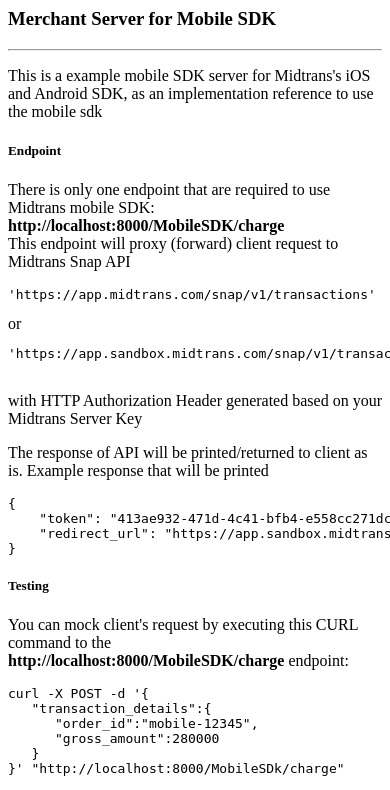
After one commit to gheav/codeigniter-midtrans, a CodeIgniter app: the page made by application/views/midtrans/charge.php in a window 390 px wide; the page is wider, and only the part inside the window is pictured. The commit adds this page. Shown: the top 790 px of that part. Run offline with CodeIgniter, Linux system fonts and the light colour scheme; grey boxes are pictures that could not be loaded.

Commit message:
add Mobile SDK charge documentation

```diff
--- a/application/controllers/MobileSDK.php
+++ b/application/controllers/MobileSDK.php
@@ -14,7 +14,9 @@ class MobileSDK extends CI_Controller
     }
     public function index()
     {
-        echo "This is function to merchant server if you using Mobile SDK";
+        $this->load->view('layouts/main', [
+            'content' => 'midtrans/charge'
+        ]);
     }
 
     public function charge()
--- a/application/views/common/home.php
+++ b/application/views/common/home.php
@@ -13,4 +13,5 @@
 <hr>
 <div class="text-center">
     <a href="<?= base_url('snap'); ?> " class="badge bg-primary text-decoration-none">Snap Method</a>
+    <a href="<?= base_url('MobileSDK'); ?> " class="badge bg-primary text-decoration-none">Merchant Server for Mobile SDK</a>
 </div>
--- /dev/null
+++ b/application/views/midtrans/charge.php
@@ -0,0 +1,42 @@
+<h3>Merchant Server for Mobile SDK</h3>
+<div class="row">
+    <div class="col-6">
+        <hr>
+        <p>
+            This is a example mobile SDK server for Midtrans's iOS and Android SDK, as an implementation reference to use the mobile sdk
+        </p>
+        <h5>Endpoint</h5>
+        <p>
+            There is only one endpoint that are required to use Midtrans mobile SDK:
+            <b>http://localhost:8000/MobileSDK/charge</b>
+            <br>
+            This endpoint will proxy (forward) client request to Midtrans Snap API
+        <pre>'https://app.midtrans.com/snap/v1/transactions'</pre> or
+        <pre>'https://app.sandbox.midtrans.com/snap/v1/transactions'</pre>
+        <br>
+        with HTTP Authorization Header generated based on your Midtrans Server Key
+
+        </p>
+        <p>The response of API will be printed/returned to client as is. Example response that will be printed</p>
+        <pre>{
+    "token": "413ae932-471d-4c41-bfb4-e558cc271dcc",
+    "redirect_url": "https://app.sandbox.midtrans.com/snap/v2/vtweb/413ae932-471d-4c41-bfb4-e558cc271dcc"
+}</pre>
+        <h5>Testing</h5>
+        <p>You can mock client's request by executing this CURL command to the
+            <b>http://localhost:8000/MobileSDK/charge</b> endpoint:
+        </p>
+        <pre>
+curl -X POST -d '{
+   "transaction_details":{
+      "order_id":"mobile-12345",
+      "gross_amount":280000
+   }
+}' "http://localhost:8000/MobileSDk/charge"
+        </pre>
+
+    </div>
+    <div class="col-6">
+        <img src="https://mobile-docs.midtrans.com/images/general-flow.png" alt="Flowchart" srcset="">
+    </div>
+</div>
```
